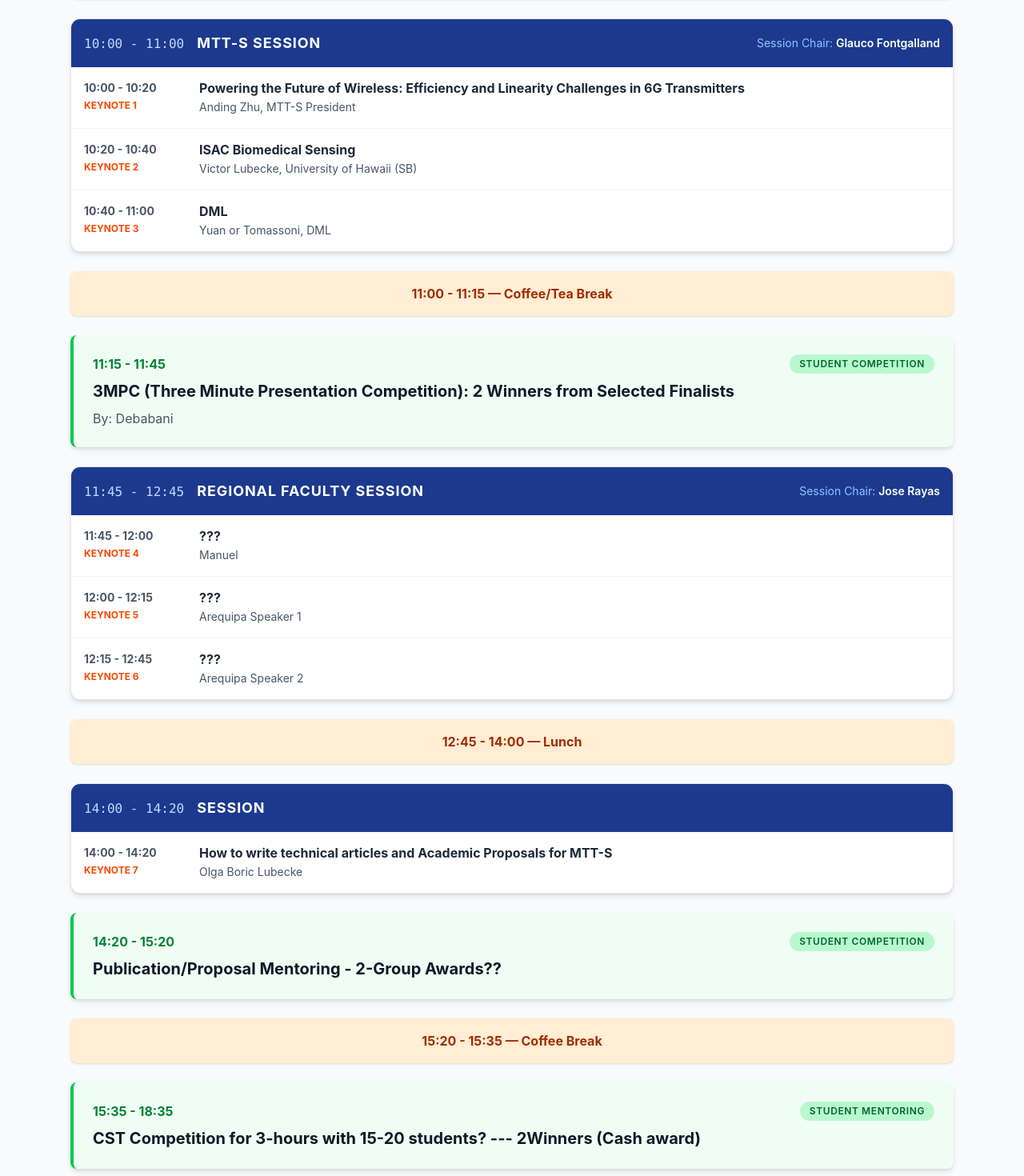
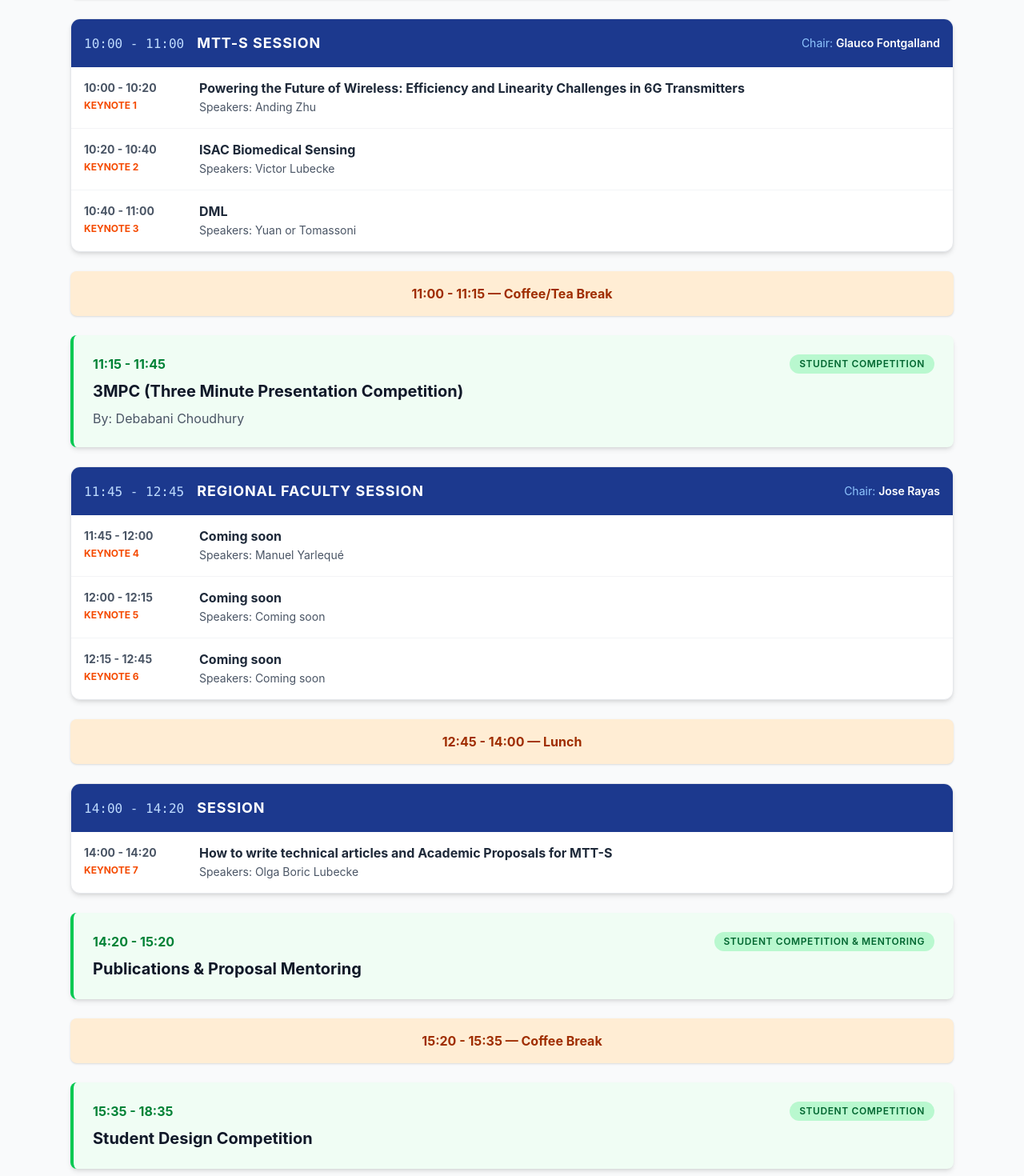
Before and after one commit to alex-segovia/landing_page_mtts_bpc_workshop, a React (Vite) app: page /workshop2026/program in a window 1280 px wide. Shown: the part 900-2370 px from the top of the page at 80% size. Built offline with nearby package versions, Linux system fonts and the light colour scheme.

Commit message:
Program changes

```diff
--- a/src/components/Program.jsx
+++ b/src/components/Program.jsx
@@ -24,9 +24,9 @@ const Program = () => {
           chair: "Olga Boric Lubecke",
           talks: [
             { time: "9:00 - 9:05", tag: "Plenary 1", title: "General Chair (Welcome Remarks)", presenter: "Manuel Yarlequé" },
-            { time: "9:05 - 9:10", tag: "Plenary 2", title: "University Chairman (Welcome Remarks)", presenter: "Dean of FCI PUCP" },
+            { time: "9:05 - 9:10", tag: "Plenary 2", title: "University Chairman (Welcome Remarks)", presenter: "Coming soon" },
             { time: "9:10 - 9:20", tag: "Plenary 3", title: "IEEE MTT-S President (Welcome Remarks)", presenter: "Anding Zhu" },
-            { time: "9:20 - 9:40", tag: "Plenary 4", title: "Broadening Participation with RF to THz Technologies in the AI Era", presenter: "Debabani Choudhury, MTT-S BPC Chair" }
+            { time: "9:20 - 9:40", tag: "Plenary 4", title: "Broadening Participation with RF to THz Technologies in the AI Era", presenter: "Debabani Choudhury" }
           ]
         },
         {
@@ -41,9 +41,9 @@ const Program = () => {
           sessionName: "MTT-S Session",
           chair: "Glauco Fontgalland",
           talks: [
-            { time: "10:00 - 10:20", tag: "Keynote 1", title: "Powering the Future of Wireless: Efficiency and Linearity Challenges in 6G Transmitters", presenter: "Anding Zhu, MTT-S President" },
-            { time: "10:20 - 10:40", tag: "Keynote 2", title: "ISAC Biomedical Sensing", presenter: "Victor Lubecke, University of Hawaii (SB)" },
-            { time: "10:40 - 11:00", tag: "Keynote 3", title: "DML", presenter: "Yuan or Tomassoni, DML" }
+            { time: "10:00 - 10:20", tag: "Keynote 1", title: "Powering the Future of Wireless: Efficiency and Linearity Challenges in 6G Transmitters", presenter: "Anding Zhu" },
+            { time: "10:20 - 10:40", tag: "Keynote 2", title: "ISAC Biomedical Sensing", presenter: "Victor Lubecke" },
+            { time: "10:40 - 11:00", tag: "Keynote 3", title: "DML", presenter: "Yuan or Tomassoni" }
           ]
         },
         {
@@ -56,8 +56,8 @@ const Program = () => {
           type: "special",
           time: "11:15 - 11:45",
           sessionName: "Student Competition",
-          title: "3MPC (Three Minute Presentation Competition): 2 Winners from Selected Finalists",
-          presenter: "Debabani"
+          title: "3MPC (Three Minute Presentation Competition)",
+          presenter: "Debabani Choudhury"
         },
         {
           type: "session",
@@ -65,9 +65,9 @@ const Program = () => {
           sessionName: "Regional Faculty Session",
           chair: "Jose Rayas",
           talks: [
-            { time: "11:45 - 12:00", tag: "Keynote 4", title: "???", presenter: "Manuel" },
-            { time: "12:00 - 12:15", tag: "Keynote 5", title: "???", presenter: "Arequipa Speaker 1" },
-            { time: "12:15 - 12:45", tag: "Keynote 6", title: "???", presenter: "Arequipa Speaker 2" }
+            { time: "11:45 - 12:00", tag: "Keynote 4", title: "Coming soon", presenter: "Manuel Yarlequé" },
+            { time: "12:00 - 12:15", tag: "Keynote 5", title: "Coming soon", presenter: "Coming soon" },
+            { time: "12:15 - 12:45", tag: "Keynote 6", title: "Coming soon", presenter: "Coming soon" }
           ]
         },
         {
@@ -88,8 +88,8 @@ const Program = () => {
         {
           type: "special",
           time: "14:20 - 15:20",
-          sessionName: "Student Competition",
-          title: "Publication/Proposal Mentoring - 2-Group Awards??",
+          sessionName: "Student Competition & Mentoring",
+          title: "Publications & Proposal Mentoring",
           presenter: ""
         },
         {
@@ -101,8 +101,8 @@ const Program = () => {
         {
           type: "special",
           time: "15:35 - 18:35",
-          sessionName: "Student Mentoring",
-          title: "CST Competition for 3-hours with 15-20 students? --- 2Winners (Cash award)",
+          sessionName: "Student Competition",
+          title: "Student Design Competition",
           presenter: ""
         }
       ]
@@ -110,7 +110,7 @@ const Program = () => {
     day2: {
       date: "Tuesday, May 26, 2026",
       venue: "B100, PUCP Campus, Lima, Perú",
-      theme: "",
+      theme: "Coming soon",
       items: [
         {
           type: "break",
@@ -124,10 +124,10 @@ const Program = () => {
           sessionName: "Latin America MTT-S Engagement Session",
           chair: "Olga Boric Lubecke",
           talks: [
-            { time: "9:00 - 9:20", tag: "Keynote 1", title: "Latin America + MTT-S MGA", presenter: "Glauco" },
-            { time: "9:20 - 9:40", tag: "Keynote 2", title: "University Chairman (Welcome Remarks)", presenter: "Jose" },
-            { time: "9:40 - 10:00", tag: "Keynote 3", title: "IEEE MTT-S President (Welcome Remarks)", presenter: "Manuel or Arequipa" },
-            { time: "10:00 - 10:45", tag: "Panel", title: "Panel 1: Enhancing IEEE MTT-S Engagement and Creating Impacts in the Latin America Region with BPC Activities", presenter: "Anding, Glauco, Jose, Manuel, Arequipa, Victor" }
+            { time: "9:00 - 9:20", tag: "Keynote 1", title: "Latin America + MTT-S MGA", presenter: "Glauco Fontgalland" },
+            { time: "9:20 - 9:40", tag: "Keynote 2", title: "Latin America Topic", presenter: "Jose Rayas" },
+            { time: "9:40 - 10:00", tag: "Keynote 3", title: "Peru", presenter: "Coming soon" },
+            { time: "10:00 - 10:45", tag: "Panel", title: "Panel 1: Enhancing IEEE MTT-S Engagement and Creating Impacts in the Latin America Region with BPC Activities", presenter: "Anding, Glauco, Jose, Manuel, Victor", moderator: "Debabani Choudhury" }
           ]
         },
         {
@@ -140,12 +140,12 @@ const Program = () => {
           type: "session",
           time: "11:00 - 13:00",
           sessionName: "Industry Session",
-          chair: "Manuel",
+          chair: "Manuel Yarlequé",
           talks: [
-            { time: "11:00 - 11:15", tag: "Industry Keynote 1", title: "Huawei", presenter: "?" },
-            { time: "11:15 - 11:40", tag: "Industry Keynote 2", title: "Nokia", presenter: "?" },
-            { time: "11:40 - 12:00", tag: "Industry Keynote 3", title: "Comp #3", presenter: "?" },
-            { time: "12:00 - 13:00", tag: "Industry Academia Panel Discussion", title: "Panel on Industry Academia Engagement in South American Landscape??", presenter: "Nokia, Huawei, Comp #3, Arequipa, Manuel?, Debabani, Jose, Anding, Olga, Glauco" },
+            { time: "11:00 - 11:15", tag: "Industry Keynote 1", title: "Huawei", presenter: "Coming soon" },
+            { time: "11:15 - 11:40", tag: "Industry Keynote 2", title: "Nokia", presenter: "Coming soon" },
+            { time: "11:40 - 12:00", tag: "Industry Keynote 3", title: "Coming soon", presenter: "Coming soon" },
+            { time: "12:00 - 13:00", tag: "Industry Academia Panel Discussion", title: "Panel on Industry Academia Engagement in South American Landscape", presenter: "Nokia, Huawei, Manuel, Debabani, Jose, Anding, Olga, Glauco", moderator: "Debabani Choudhury" },
           ]
         },
         {
@@ -160,7 +160,7 @@ const Program = () => {
           sessionName: "",
           chair: "",
           talks: [
-            { time: "14:00 - 15:00", tag: "Group Mentoring Event", title: "7-10 Mentors", presenter: "Anding, Glauco, Jose, Manuel, Arequipa, Victor, Olga, Debabani" }
+            { time: "14:00 - 15:00", tag: "Group Mentoring Event", title: "7-10 Mentors", presenter: "Anding, Glauco, Jose, Manuel, Victor, Olga, Debabani" }
           ]
         },
         {
@@ -177,7 +177,7 @@ const Program = () => {
           time: "15:40 - 15:50",
           sessionName: "",
           title: "Close Workshop",
-          presenter: "Manuel, Debabani"
+          presenter: "Manuel Yarlequé, Debabani Choudhury"
         },
         {
           type: "break",
@@ -240,7 +240,7 @@ const Program = () => {
       {/* RENDERIZADO CONDICIONAL BASADO EN EL FORMATO */}
       {format === 'list' ? (
 
-        /* === VISTA LISTA (La que ya tenías) === */
+        /* === VISTA LISTA === */
         <div className="space-y-6">
           {currentDay.items.map((item, index) => {
             if (item.type === "break") {
@@ -255,9 +255,11 @@ const Program = () => {
                 <div key={index} className="bg-green-50 border-l-4 border-green-500 rounded-lg p-6 shadow-md">
                   <div className="flex flex-col md:flex-row md:justify-between md:items-start mb-2">
                     <span className="text-green-700 font-bold mb-2 md:mb-0">{item.time}</span>
+                    {item.sessionName && (
                       <span className="bg-green-200 text-green-800 text-xs px-3 py-1 rounded-full font-semibold uppercase tracking-wider">
                         {item.sessionName}
                       </span>
+                    )}
                   </div>
                   <h3 className="text-xl font-bold text-gray-900 mt-2">{item.title}</h3>
                   {item.presenter && <p className="text-gray-600 mt-2">By: {item.presenter}</p>}
@@ -272,10 +274,11 @@ const Program = () => {
                       <span className="font-mono text-blue-200 mr-4">{item.time}</span>
                       <span className="text-lg font-bold uppercase tracking-wider">{item.sessionName || "Session"}</span>
                     </div>
-                    {item.chair && (
-                      <div className="mt-2 md:mt-0 text-sm">
-                        <span className="text-blue-300">Session Chair: </span>
-                        <span className="font-semibold">{item.chair}</span>
+                    {/* Renderizado de Chair o Moderator a nivel de SESIÓN */}
+                    {(item.chair || item.moderator) && (
+                      <div className="mt-2 md:mt-0 text-sm flex gap-4">
+                        {item.chair && <div><span className="text-blue-300">Chair: </span><span className="font-semibold">{item.chair}</span></div>}
+                        {item.moderator && <div><span className="text-orange-300">Moderator: </span><span className="font-semibold">{item.moderator}</span></div>}
                       </div>
                     )}
                   </div>
@@ -288,7 +291,9 @@ const Program = () => {
                         </div>
                         <div>
                           <h4 className="text-base font-bold text-gray-800 leading-tight">{talk.title}</h4>
-                          <p className="text-sm text-gray-600 mt-1">{talk.presenter}</p>
+                          {/* Renderizado de Moderator a nivel de CHARLA/PANEL */}
+                          {talk.moderator && <p className="text-sm text-blue-700 mt-1 font-semibold">Moderator: {talk.moderator}</p>}
+                          {talk.presenter && <p className="text-sm text-gray-600 mt-1">Speakers: {talk.presenter}</p>}
                         </div>
                       </div>
                     ))}
@@ -301,7 +306,7 @@ const Program = () => {
 
       ) : (
 
-        /* === VISTA CALENDARIO (Nueva Cuadrícula) === */
+        /* === VISTA CALENDARIO === */
         <div className="grid grid-cols-1 md:grid-cols-2 lg:grid-cols-3 gap-6 items-start">
           {currentDay.items.map((item, index) => {
 
@@ -320,9 +325,11 @@ const Program = () => {
                 <div key={index} className="bg-green-50 rounded-xl shadow-md border-t-4 border-green-500 p-6 flex flex-col h-full">
                   <span className="text-green-700 font-black text-lg">{item.time}</span>
                   <div className="mt-2">
+                    {item.sessionName && (
                       <span className="bg-green-200 text-green-800 text-[10px] px-2 py-1 rounded font-bold uppercase tracking-wider">
                         {item.sessionName}
                       </span>
+                    )}
                   </div>
                   <h3 className="text-base font-bold text-gray-900 mt-4 leading-snug">{item.title}</h3>
                   {item.presenter && <p className="text-sm text-gray-600 mt-auto pt-4 font-medium">By: {item.presenter}</p>}
@@ -338,7 +345,9 @@ const Program = () => {
                     <h3 className="text-lg font-bold uppercase tracking-wider text-gray-900 mt-1 leading-tight">
                       {item.sessionName || "General Session"}
                     </h3>
+                    {/* Renderizado de Chair/Moderator a nivel de SESIÓN */}
                     {item.chair && <p className="text-xs text-gray-500 mt-2 font-medium uppercase tracking-wide">Chair: {item.chair}</p>}
+                    {item.moderator && <p className="text-xs text-blue-600 mt-1 font-medium uppercase tracking-wide">Moderator: {item.moderator}</p>}
                   </div>
 
                   <div className="flex-grow space-y-3">
@@ -349,7 +358,9 @@ const Program = () => {
                           <span className="text-[10px] font-black text-orange-600 uppercase bg-orange-100 px-1.5 py-0.5 rounded">{talk.tag}</span>
                         </div>
                         <h4 className="text-sm font-bold text-gray-800 leading-tight">{talk.title}</h4>
-                        <p className="text-xs text-gray-600 mt-1.5 italic">{talk.presenter}</p>
+                        {/* Renderizado de Moderator a nivel de CHARLA/PANEL */}
+                        {talk.moderator && <p className="text-[11px] text-blue-700 mt-1 font-bold">Moderator: {talk.moderator}</p>}
+                        {talk.presenter && <p className="text-xs text-gray-600 mt-1 italic">Speakers: {talk.presenter}</p>}
                       </div>
                     ))}
                   </div>
```
Lines whose indentation alone changed are shown as unchanged.
